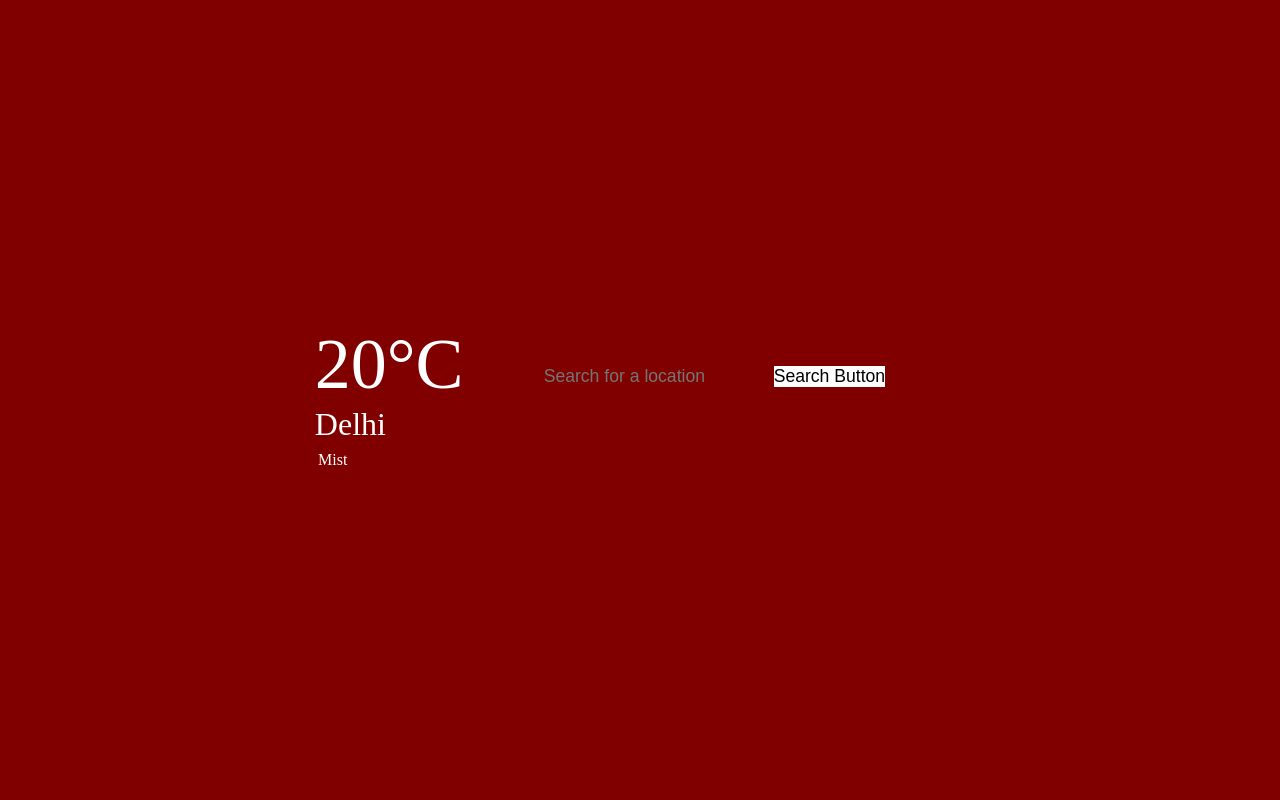
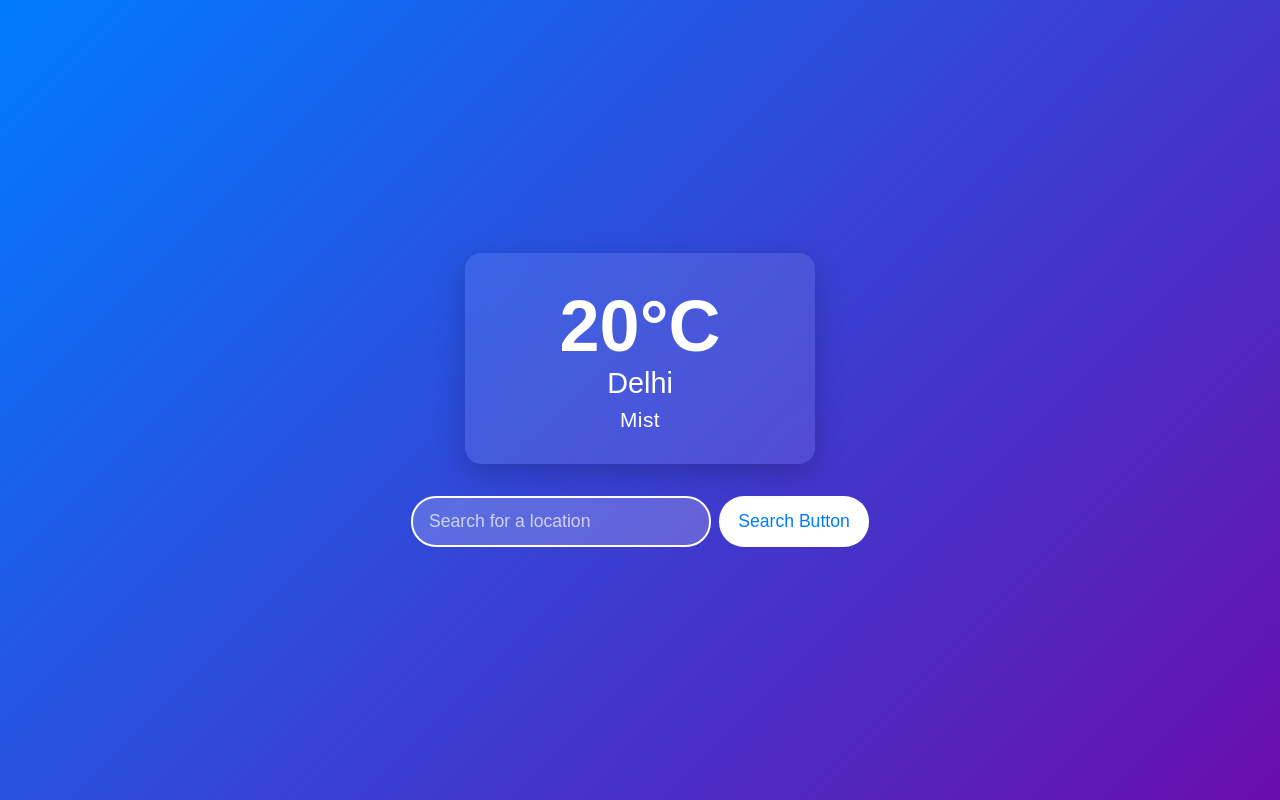
Before and after one commit to swirleythrone/WeatherApp, a plain HTML site: page index.html in a window 1280 px wide. Drawn offline with Linux system fonts and the light colour scheme.

Commit message:
Update style.css

```diff
--- a/style.css
+++ b/style.css
@@ -1,60 +1,115 @@
-*{
-    margin:0%;
-    padding:0;
+* {
+  margin: 0;
+  padding: 0;
+  box-sizing: border-box;
+  font-family: "Poppins", sans-serif;
 }
 
-.container{
-    background-color: maroon;
-    width: 100%;
-    height:100vh;
-    display:flex;
-    justify-content: center;
-    align-items: center;
+.container {
+  background: linear-gradient(135deg, #007BFF, #6A0DAD);
+  width: 100%;
+  height: 100vh;
+  display: flex;
+  justify-content: center;
+  align-items: center;
+  flex-direction: column;
+  padding: 1rem;
 }
 
-.weather_container{
-    color:white;
-
+.weather_container {
+  color: white;
+  text-align: center;
+  background: rgba(255, 255, 255, 0.1);
+  padding: 2rem;
+  border-radius: 16px;
+  backdrop-filter: blur(10px);
+  box-shadow: 0px 10px 30px rgba(0, 0, 0, 0.2);
+  min-width: 350px;
 }
 
-.temp{
-   font-size:4.5rem;
-
+.temp {
+  font-size: 4.5rem;
+  font-weight: 600;
 }
 
-.time_location{
-    font-size: 2rem;
+.time_location {
+  font-size: 1.8rem;
+  font-weight: 400;
 }
 
-.condition{
-    margin:0.5rem;
-    margin-left: 0.2rem;
+.condition {
+  margin-top: 0.5rem;
+  font-size: 1.3rem;
+  font-weight: 300;
+  letter-spacing: 0.5px;
 }
 
-nav{
-    height: 100px;
-    margin:5rem;
+nav {
+  display: flex;
+  justify-content: center;
+  margin-top: 2rem;
+  width: 100%;
 }
 
-
-
-.search_area{
-    padding:1rem 0;
-    outline: none;
-    border: none;
-    color:black;
-    background-color: transparent;
-    font-size:1.1rem;
+.search_area {
+  padding: 0.8rem 1rem;
+  outline: none;
+  border: 2px solid white;
+  border-radius: 25px;
+  font-size: 1.1rem;
+  background: rgba(255, 255, 255, 0.2);
+  color: white;
+  width: 300px;
+  transition: all 0.3s ease-in-out;
 }
 
-nav form button{
-    padding:0.5 rem;
-    background-color: white;
-    margin-top:1rem;
-    font-size:1.1rem;
-    outline:none;
-    border:none;
-    cursor:pointer;
-    align-items: center;
-    align-content: center;
+.search_area::placeholder {
+  color: rgba(255, 255, 255, 0.7);
 }
+
+.search_area:focus {
+  background: rgba(255, 255, 255, 0.3);
+  border-color: rgba(255, 255, 255, 0.8);
+}
+
+nav form {
+  display: flex;
+  gap: 0.5rem;
+}
+
+nav form button {
+  padding: 0.8rem 1.2rem;
+  background-color: white;
+  color: #007BFF;
+  font-size: 1.1rem;
+  font-weight: 500;
+  border: none;
+  border-radius: 25px;
+  cursor: pointer;
+  transition: all 0.3s ease-in-out;
+  display: flex;
+  align-items: center;
+}
+
+nav form button:hover {
+  background: #ddd;
+}
+
+@media (max-width: 768px) {
+  .weather_container {
+    min-width: 280px;
+    padding: 1.5rem;
+  }
+
+  .temp {
+    font-size: 3.5rem;
+  }
+
+  .time_location {
+    font-size: 1.5rem;
+  }
+
+  .search_area {
+    width: 250px;
+  }
+}
```
